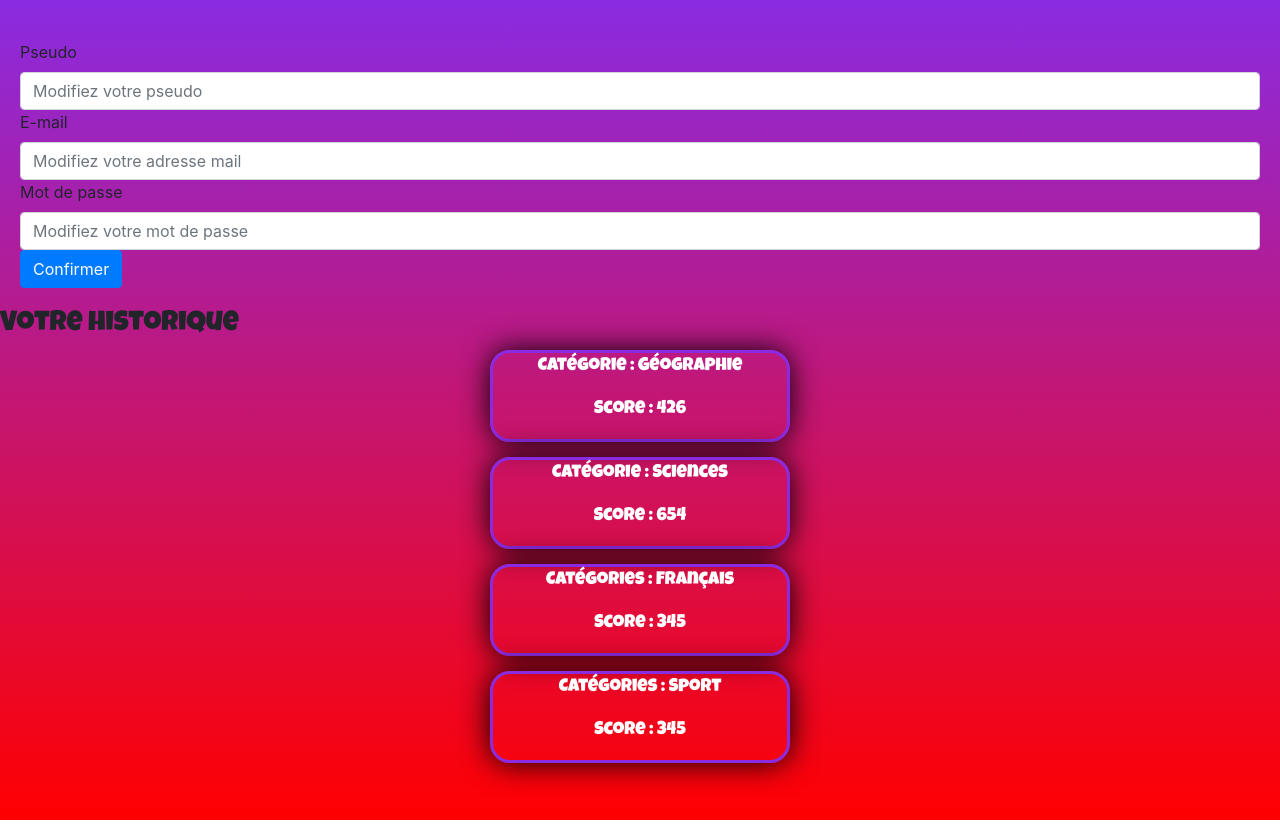
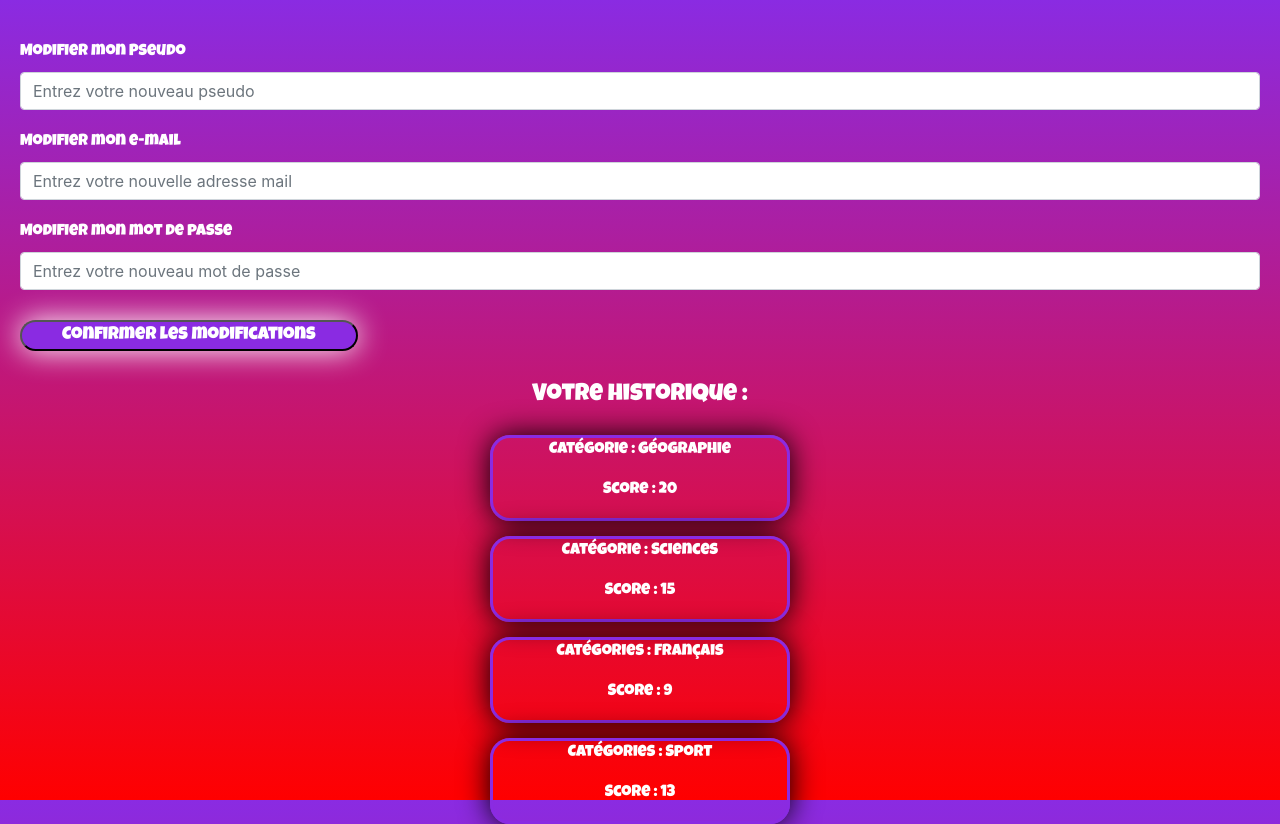
Before and after one commit to Fio25/projet-quizz, a React (Create React App) app: page /ModifProfil in a window 1280 px wide. Built offline with nearby package versions, Linux system fonts and the light colour scheme.

Commit message:
controle formulaire en cours

```diff
--- a/src/Components/Categories.js
+++ b/src/Components/Categories.js
@@ -11,11 +11,11 @@ function Categories() {
         </Link>
       </div>
 
-      <div className="blockBtn">
+      <div className="blockCategories">
         <button className="btn-categories">Sciences</button>
-        <button className="btn-categories">Littérature</button>
+        <button className="btn-categories">Français</button>
         <button className="btn-categories">Géographie</button>
-        <button className="btn-categories">Chimie</button>
+        <button className="btn-categories">Sport</button>
       </div>
     </>
   );
--- a/src/Components/ModifProfil.css
+++ b/src/Components/ModifProfil.css
@@ -1,10 +1,31 @@
 .blockModif {
-    margin-top: 20px;
     padding: 20px
 }
 
-h3 {
+.blockModif label {
+    padding-top: 20px;
     font-family: 'Luckiest Guy', cursive;
+    color: white;
+}
+
+.btn-confirmer {
+    margin-top: 30px;
+    font-family: 'Luckiest Guy', cursive;
+    font-size: 18px;
+    text-align: center;
+    text-decoration: none;
+    border-radius: 20px;
+    box-shadow: 0px 0px 30px white;
+    color: white;
+    padding: 0px 40px;
+    background-color: blueviolet;
+}
+
+h4 {
+    font-family: 'Luckiest Guy', cursive;
+    text-align: center;
+    color: white;
+    margin: 10px;
 }
 
 .blockHistorique {
@@ -18,12 +39,10 @@ h3 {
     display: flex;
     flex-direction: column;
     font-family: 'Luckiest Guy', cursive;
-    font-size: 18px;
     text-align: center;
     color: white;
     width: 300px;
     border: solid 3px blueviolet;
     border-radius: 20px;
     box-shadow: 0px 0px 30px black;
-
 }
--- a/src/Components/ModifProfil.js
+++ b/src/Components/ModifProfil.js
@@ -3,49 +3,64 @@ import './ModifProfil.css'
 
 function ModifProfil() {
   return (
-    <><form className="blockModif">
-      <div>
-        <label htmlFor="pseudo">Pseudo</label>
-        <input type="text" pattern="[a-zA-Z0-9]+"
-          className="form-control" id="pseudo" name="pseudo" aria-label="pseudo" placeholder="Modifiez votre pseudo" required />
-      </div>
+    <>
+    <form className="blockModif">
 
-      <div>
-        <label htmlFor="email">E-mail</label>
-        <input type="email" pattern="[a-z0-9._%+-]+@[a-z0-9.-]+.[a-z]{2,}$"
-          className="form-control" id="email" name="email" aria-describedby="emailHelp" placeholder="Modifiez votre adresse mail" required />
-      </div>
+      <label htmlFor="pseudo">Modifier mon Pseudo</label>
+      <input
+        type="text"
+        className="form-control"
+        id="pseudo"
+        name="pseudo"
+        aria-label="pseudo"
+        placeholder="Entrez votre nouveau pseudo"
+        required />
 
-      <div>
-        <label htmlFor="password">Mot de passe</label>
-        <input type="password" className="form-control" id="password" name="password" aria-label="password" placeholder="Modifiez votre mot de passe" required />
-      </div>
+      <label htmlFor="email">Modifier mon e-mail</label>
+      <input
+        type="email"
+        className="form-control"
+        id="email"
+        name="email"
+        aria-describedby="emailHelp"
+        placeholder="Entrez votre nouvelle adresse mail"
+        required />
 
-      <button type="submit" className="btn btn-primary">Confirmer</button>
+      <label htmlFor="password">Modifier mon mot de passe</label>
+      <input
+        type="password"
+        className="form-control"
+        id="password"
+        name="password"
+        aria-label="password"
+        placeholder="Entrez votre nouveau mot de passe"
+        required />
+
+      <button type="submit" className="btn-confirmer">Confirmer les modifications</button>
+
     </form>
 
-    <h3>Votre historique</h3>
-
   <div className="blockHistorique">
+    <h4>Votre historique :</h4>
 
     <div className="score">
       <p>Catégorie : Géographie</p>
-      <p>Score : 426</p>
+      <p>Score : 20</p>
     </div>
 
     <div className="score">
       <p>Catégorie : Sciences</p>
-      <p>Score : 654</p>
+      <p>Score : 15</p>
     </div>
 
     <div className="score">
      <p>Catégories : Français</p>
-     <p>Score : 345</p>
+     <p>Score : 9</p>
     </div>
 
     <div className="score">
       <p>Catégories : Sport</p>
-      <p>Score : 345</p>
+      <p>Score : 13</p>
     </div>
   </div>
 
--- a/src/Components/PageConnexion.css
+++ b/src/Components/PageConnexion.css
@@ -17,14 +17,8 @@
     text-align: center;
     text-decoration: none;
     border-radius: 20px;
-    box-shadow: 0px 0px 30px black;
-    background: linear-gradient(blueviolet, red);
+    box-shadow: 0px 0px 30px white;
     color: white;
     padding: 0px 40px;
+    background-color: blueviolet;
 }
-
-.back-arrow {
-    color: white;
-    margin-left: 20px;
-    font-size: 30px;
-}
--- a/src/Components/PageConnexion.js
+++ b/src/Components/PageConnexion.js
@@ -5,28 +5,46 @@ import {Link} from 'react-router-dom'
 function PageConnexion() {
 
   return (
+    <>
+      <Link className="back-arrow" to="/">
+        <i class="fa-solid fa-arrow-left"></i>
+      </Link>
 
-    <><Link className="back-arrow" to="/"><i class="fa-solid fa-arrow-left"></i></Link><form className="blockConnexion" method="post">
-      <div>
+      <form className="blockConnexion" method="post">
+
         <label htmlFor="email">E-mail</label>
-        <input type="email" pattern="[a-z0-9._%+-]+@[a-z0-9.-]+.[a-z]{2,}$"
-          className="form-control" id="email" name="email" aria-describedby="emailHelp" placeholder="Entrez votre e-mail" required />
-      </div>
+        <input
+          type="email"
+          className="form-control"
+          id="email"
+          name="email"
+          aria-describedby="emailHelp"
+          placeholder="Entrez votre e-mail"
+          required/>
 
-      <div>
         <label htmlFor="password">Mot de passe</label>
-        <input type="password" className="form-control" id="password" name="password" aria-label="password" placeholder="Mot de passe" required />
-      </div>
+        <input
+          type="password"
+          className="form-control"
+          id="password"
+          name="password"
+          aria-label="password"
+          placeholder="Mot de passe"
+          required/>
 
-      <div>
-        <input type="checkbox" name="agree-terms" aria-label="agree-terms" required />
-        <label htmlFor="agree-terms">Se souvenir de moi</label>
-      </div>
+        <label>
+        <input
+          type="checkbox"
+          name="agree-terms"
+          aria-label="agree-terms"
+          required/>
+          Se souvenir de moi
+        </label>
 
-      <button type="submit" className="btn-connexion">Je me connecte</button>
+        <button type="submit" className="btn-connexion">Je me connecte</button>
 
-    </form></>
-
+      </form>
+    </>
   )
 }
 
--- a/src/Components/PageInscription.js
+++ b/src/Components/PageInscription.js
@@ -1,56 +1,125 @@
 import React from 'react'
 import './PageInscription.css'
 import {Link} from 'react-router-dom'
-// const form = document.querySelector("form");
-// const password = document.querySelector("#password")
-// const passwordc = document.querySelector("#passwordc")
+// import { useRef, useState } from 'react';
 
 function PageInscription() {
 
+    // const emailRegex = /^\S+@\S+.\S+$/;
+    // const passwordRegex = /^(?=.[A-Z])(?=.[a-z])(?=.*\d).{8,}$/;
+    // const errors = {};
+    // if (!formData.name) {
+    //   errors.name = 'Veuillez entrer un pseudo.';
+    // }
+    // if (!emailRegex.test(formData.email)) {
+    //   errors.email = 'Veuillez entrer une adresse e-mail valide.';
+    // }
+    // if (!passwordRegex.test(formData.password)) {
+    //   errors.password = 'Le mot de passe doit contenir au moins 8 caractères, dont au moins une lettre et un chiffre.';
+    // }
+    // if (formData.password !== formData.confirmPassword) {
+    //   errors.confirmPassword = 'Les mots de passe ne correspondent pas.';
+    // }
+    // setFormErrors(errors);
+
+    // // Si des erreurs sont détectées, ne pas envoyer le formulaire
+    // if (Object.keys(errors).length > 0) {
+    //   return;
+    // }
+
+
+
+
+  // const [password, setPassword] = useState("");
+  // const [confirmPassword, setConfirmPassword] = useState("");
+  // const [passwordsMatch, setPasswordsMatch] = useState(false);
+
+  // const passwordRef = useRef(null);
+  // const confirmPasswordRef = useRef(null);
+
+  // const handlePasswordChange = (event) => {
+  //   setPassword(event.target.value);
+  // };
+
+  // const handleConfirmPasswordChange = (event) => {
+  //   setConfirmPassword(event.target.value);
+  // };
+
+  // const handleSubmit = (event) => {
+  //   event.preventDefault();
+
+  //   if (password === confirmPassword) {
+  //     setPasswordsMatch(true);
+  //   } else {
+  //     setPasswordsMatch(false);
+  //     passwordRef.current.focus();
+  //     confirmPasswordRef.current.value ="";
+  //   }
+  // };
+
+
   return (
     <>
-      <Link className="back-arrow" to="/"><i class="fa-solid fa-arrow-left"></i></Link>
+      <Link className="back-arrow" to="/">
+        <i class="fa-solid fa-arrow-left"></i>
+      </Link>
 
-      <form className="blockInscription" method="post" noValidate>
+      <form className="blockInscription" method="post">
 
         <label htmlFor="pseudo">Pseudo</label>
-        <input type="text" pattern="[a-zA-Z0-9]+"
-         className="form-control" id="pseudo" name="pseudo" aria-label="pseudo" placeholder="Entrez votre pseudo" required />
+        <input
+          type="text"
+          className="form-control"
+          id="pseudo"
+          name="pseudo"
+          aria-label="pseudo"
+          placeholder="Entrez votre pseudo"
+          required/>
 
-        <div>
         <label htmlFor="email">E-mail</label>
-        <input type="email" className="form-control" id="email" name="email" aria-describedby="emailHelp" placeholder="Entrez votre e-mail" required/>
-        </div>
+        <input
+          type="email"
+          className="form-control"
+          id="email"
+          name="email"
+          aria-describedby="emailHelp"
+          placeholder="Entrez votre e-mail"
+          required/>
 
-        <div>
         <label htmlFor="password">Mot de passe</label>
-        <input type="password" className="form-control" id="password" name="password" aria-label="password" placeholder="Mot de passe" required/>
-        </div>
+        <input
+          type="password"
+          className="form-control"
+          id="password"
+          name="password"
+          aria-label="password"
+          placeholder="Mot de passe"
+          required/>
 
-        <div>
         <label htmlFor="passwordc">Confirmation du mot de passe</label>
-        <input type="password" className="form-control" id="passwordc" name="passwordc" aria-label="confirm-password" placeholder="Confirme ton mot de passe" required/>
-        </div>
+        <input
+          type="password"
+          className="form-control"
+          id="passwordc"
+          name="passwordc"
+          aria-label="confirm-password"
+          placeholder="Confirme ton mot de passe"
+          required/>
 
-        <div>
         <label>
-        <input type="checkbox" name="agree-terms" aria-label="agree-terms" required/>
-          J'accepte les conditions générales d'utilisation </label>
-        </div>
+        <input
+          type="checkbox"
+          name="agree-terms"
+          aria-label="agree-terms"
+          required/>
+          J'accepte les conditions générales d'utilisation
+        </label>
 
-        <button type="submit" className="btn-inscri">Je m'inscris</button>
+        <button type="submit" className="btn-inscris">Je m'inscris</button>
 
       </form>
     </>
   )
 }
 
-// VERIFICATION DU MDP
-// form.addEventListener("submit", function(e) {
-//   if (password.value !== passwordc.value) {
-//       alert("Les mots de passe ne correspondent pas");
-//       e.preventDefault();
-//   }
-// });
-
 export default PageInscription
```
Also changed, not shown: src/Components/Categories.css (+13 -4 lines), src/Components/PageInscription.css (+9 -9 lines).
